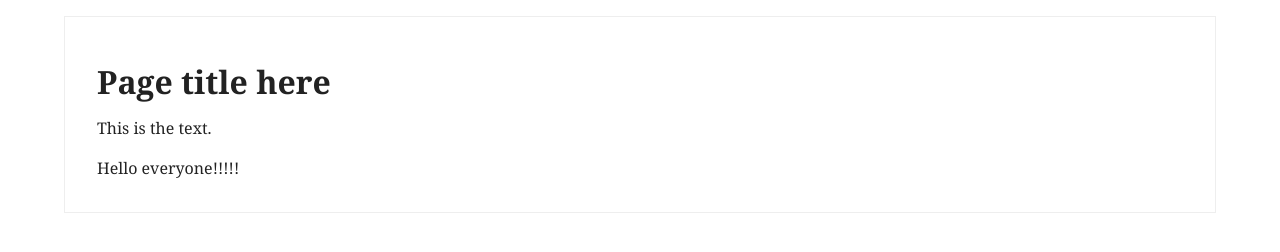
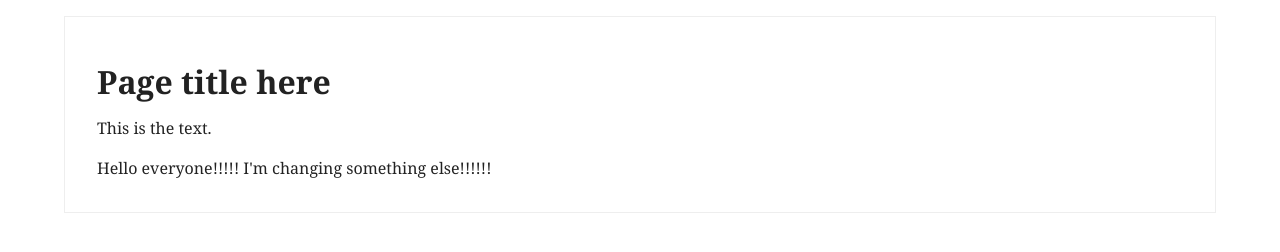
Before and after one commit to adavidramos/wp, a plain HTML site: page index.html in a window 1280 px wide. Drawn offline with nearby package versions, Linux system fonts and the light colour scheme.

Commit message:
Test change

```diff
--- a/index.html
+++ b/index.html
@@ -29,7 +29,7 @@
 
 		<p>This is the text.</p>
 
-		Hello everyone!!!!!
+		Hello everyone!!!!! I'm changing something else!!!!!!
 
 	</div><!-- end container -->
 
```
